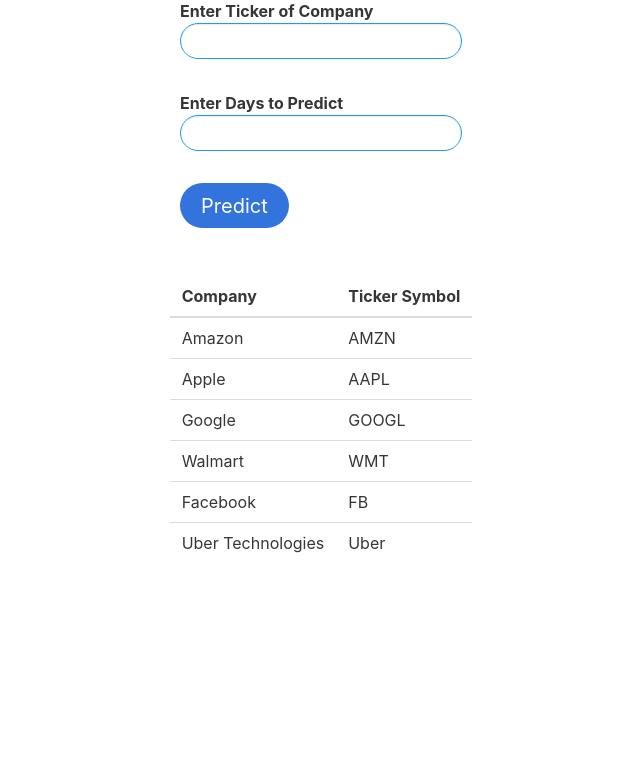
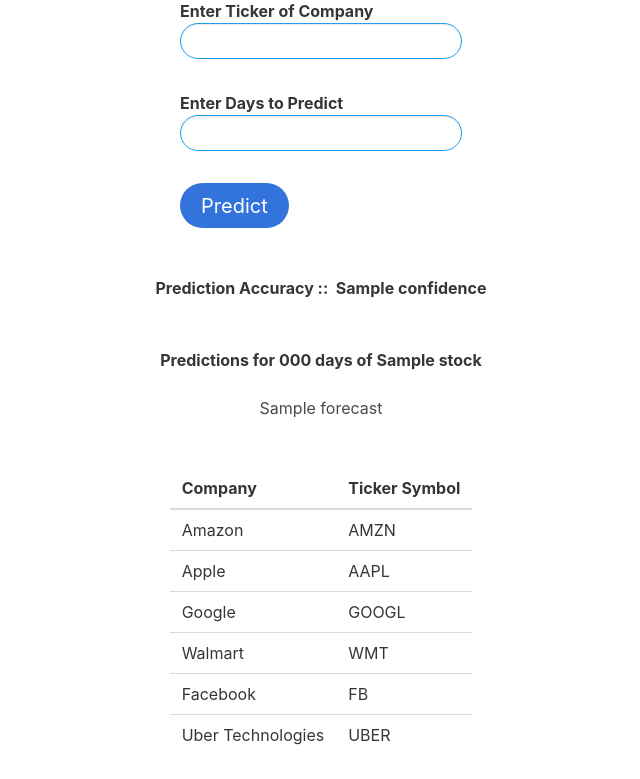
Before and after one commit to adityaborgaonkar/PredictMyStock, a Django app: template app/templates/index.html in a window 1280 px wide. Shown: the part 193-972 px from the top of the page, without its empty margins (319-959 px from the left). Before the commit the page ends 746 px from the top, so only its background shows below. Run offline with Django 3.2, Linux system fonts and the light colour scheme; the template is opened without the code that fills it: most values are stand-ins (such as "Sample title", 1, 10 or a date in 2020).

Commit message:
Displaying Predictions and Confidence in index.html

```diff
--- a/app/templates/index.html
+++ b/app/templates/index.html
@@ -29,6 +29,25 @@
         <input type="submit" value="Predict" class="button is-link is-medium is-rounded">
     </form>
     </section>
+    <br><br>
+    <section class="columns is-mobile is-centered">
+        <strong> Prediction Accuracy ::&nbsp;&nbsp;{{ confidence }}</strong>
+
+        </section>
+        <br><br>
+        <section class="columns is-mobile is-centered">
+            <strong>Predictions for {{ number_of_days }} days of {{ ticker_value }} stock</strong>
+      </section>
+      <br>
+        <section class="columns is-mobile is-centered">
+
+        <ul>{% for forecast in forecast %}
+          <li>{{ forecast }}</li>
+        {% endfor %}
+      </ul>
+        </section>
+
+
     <br><br>
     <div class="columns is-mobile is-centered">
         <table class="table is-responsive">
@@ -62,7 +81,7 @@
               </tr>
               <tr>
                 <td>Uber Technologies</td>
-                <td>Uber</td>
+                <td>UBER</td>
               </tr>
             </tbody>
           </table>
```
Also changed, not shown: app/views.py (+3 -7 lines), 1 other file.
